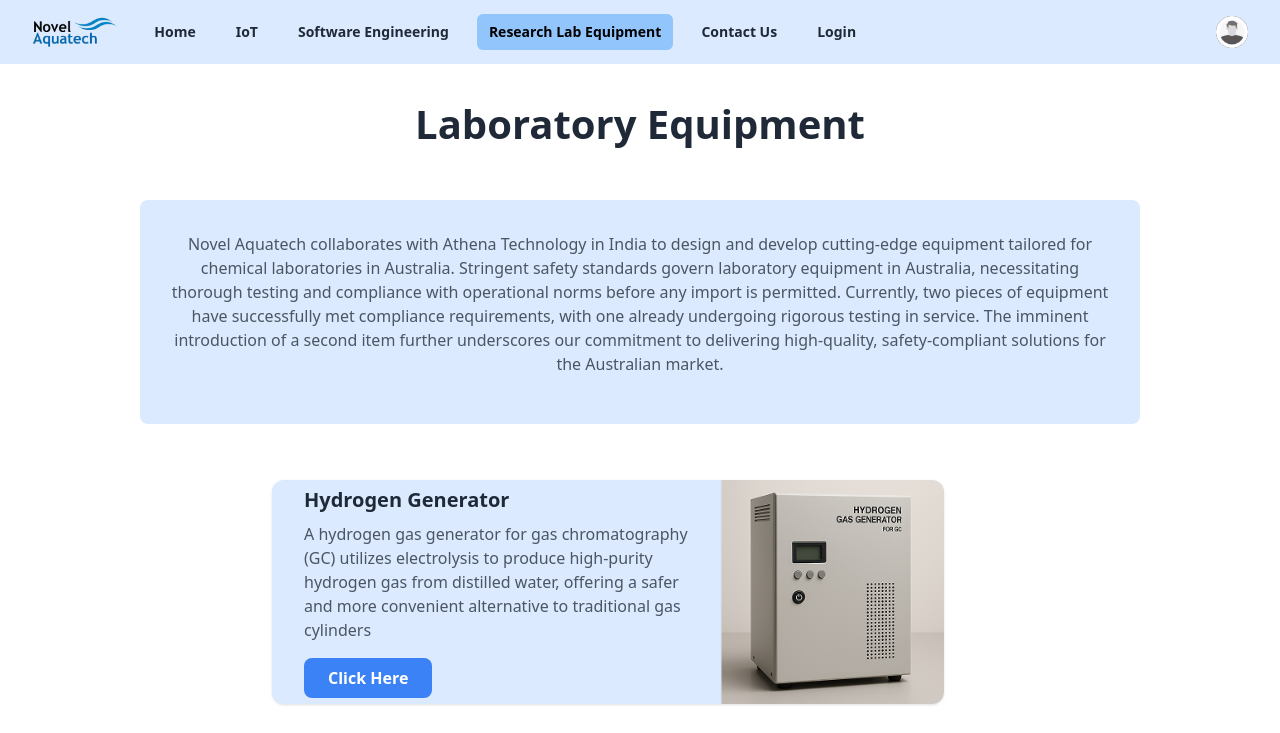
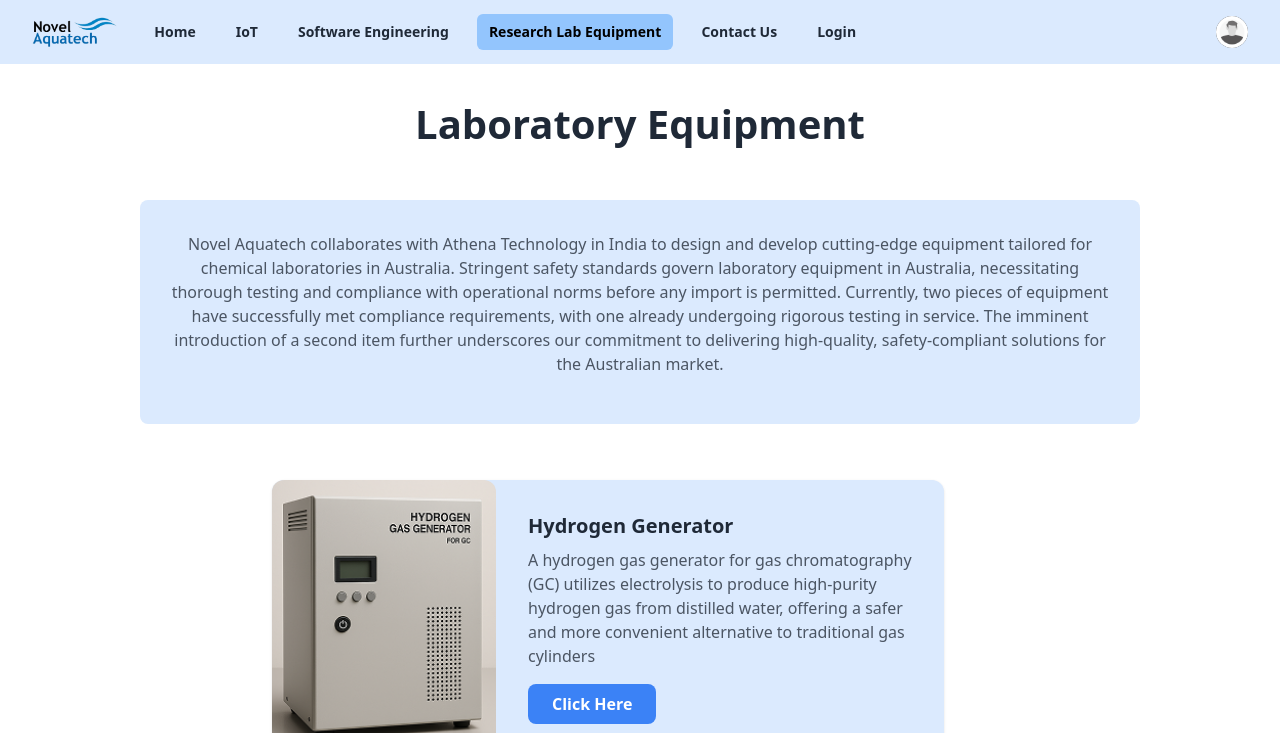
Before and after one commit to NovelAquatech/noveaq-website, a Next.js app: page /laboratory-equipment in a window 1280 px wide. Shown: the top 733 px of the page. Built offline with nearby package versions, Linux system fonts and the light colour scheme.

Commit message:
Updated pages for smaller screen

```diff
--- a/src/app/laboratory-equipment/page.tsx
+++ b/src/app/laboratory-equipment/page.tsx
@@ -31,19 +31,22 @@ export default function LaboratoryEquipmentPage() {
                 justifyContent: idx % 2 === 0 ? "flex-start" : "flex-end",
               }}
             >
-              <div className="bg-blue-100 shadow rounded-xl flex max-w-2xl w-full h-56 overflow-hidden">
-                {idx % 2 === 1 && (
-                  <div className="relative w-56 h-full flex-shrink-0">
+              <div className="bg-blue-100 shadow rounded-xl flex flex-col md:flex-row max-w-2xl w-full overflow-hidden">
+                {/* Image - will appear on top for small screens, side for md+ */}
+                <div
+                  className={`relative w-full md:w-56 h-64 md:h-full flex-shrink-0`}
+                >
                   <Image
                     src={eq.image}
                     alt={eq.imageAlt}
                     fill
                     style={{ objectFit: "cover" }}
-                      className="rounded-r-xl"
+                    className="rounded-t-xl md:rounded-none md:rounded-r-xl"
                     sizes="224px"
                   />
                 </div>
-                )}
+
+                {/* Text Content */}
                 <div className="flex-1 flex flex-col justify-center px-8 py-8">
                   <h2 className="text-xl font-semibold mb-2 text-gray-800">
                     {eq.name}
@@ -58,25 +61,13 @@ export default function LaboratoryEquipmentPage() {
                     Click Here
                   </Link>
                 </div>
-                {idx % 2 === 0 && (
-                  <div className="relative w-56 h-full flex-shrink-0">
-                    <Image
-                      src={eq.image}
-                      alt={eq.imageAlt}
-                      fill
-                      style={{ objectFit: "cover" }}
-                      className="rounded-r-xl"
-                      sizes="224px"
-                    />
-                  </div>
-                )}
               </div>
             </div>
           ))}
         </div>
       </div>
-      <PartnersCarousel/>
-      <FooterSection/>
+      <PartnersCarousel />
+      <FooterSection />
     </main>
   );
 }
--- a/src/app/software-engineering/page.tsx
+++ b/src/app/software-engineering/page.tsx
@@ -16,7 +16,6 @@ import {
 
 export default function Index() {
   const homePageContent: SoftwarePage = getPageBySlug("software-page.json");
-  // console.log("Home Page Content:", homePageContent);
   const heroSection = homePageContent.sections.find(
     (section) => section.id === "hero"
   );
@@ -60,7 +59,7 @@ const HeroSection = ({ section: heroSection }: { section: SectionsItem }) => {
       id={heroSection.id}
     >
       <div className="container mx-auto flex flex-col z-10 items-start h-20">
-        <h1 className="text-4xl md:text-4xl font-bold text-white mb-2 leading-tight drop-shadow-lg w-1/2">
+        <h1 className="text-4xl md:text-4xl font-bold text-white mb-2 leading-tight drop-shadow-lg md:w-1/2 w-2/3">
           {heroSection.title}
         </h1>
         <h2 className="text-white text-2xl md:text-2xl font-regular mb-6 leading-tight drop-shadow-lg mt-6  ">
@@ -130,11 +129,11 @@ const IndustriesSection = ({
                 className="flex justify-evenly mb-4 bg-blue-100 p-6 rounded-xl shadow hover:shadow-lg transition-shadow "
               >
                 <div className="text-7xl">{industry.emoji}</div>
-                <div className="text-sm md:text-base text-gray-600 ml-2 flex flex-col justify-content-center align-items-center">
-                  <h3 className="text-md font-semibold mb-4 text-left">
+                <div className="text-sm md:text-base text-black ml-2 flex flex-col justify-content-center align-items-center text-left">
+                  <h3 className="text-md font-semibold mb-4">
                     {industry.title}
                   </h3>
-                  <p className="text-gray-600 text-left w-60">
+                  <p className="md:w-60">
                     {industry.description}
                   </p>
                 </div>
@@ -167,8 +166,8 @@ const WhyChooseSection = ({
               key={index}
               className="bg-white bg-opacity-10 p-6 rounded-lg backdrop-blur-sm"
             >
-              <h3 className="text-xl font-semibold "><span>{point.emoji}</span>{point.title}</h3>
-              <p className="text-gray-600">{point.text}</p>
+              <h3 className="text-xl font-semibold "><span className="px-2">{point.emoji}</span>{point.title}</h3>
+              <p className="text-gray-600 px-2">{point.text}</p>
             </div>
           ))}
         </div>
```
Lines whose indentation alone changed are shown as unchanged.
